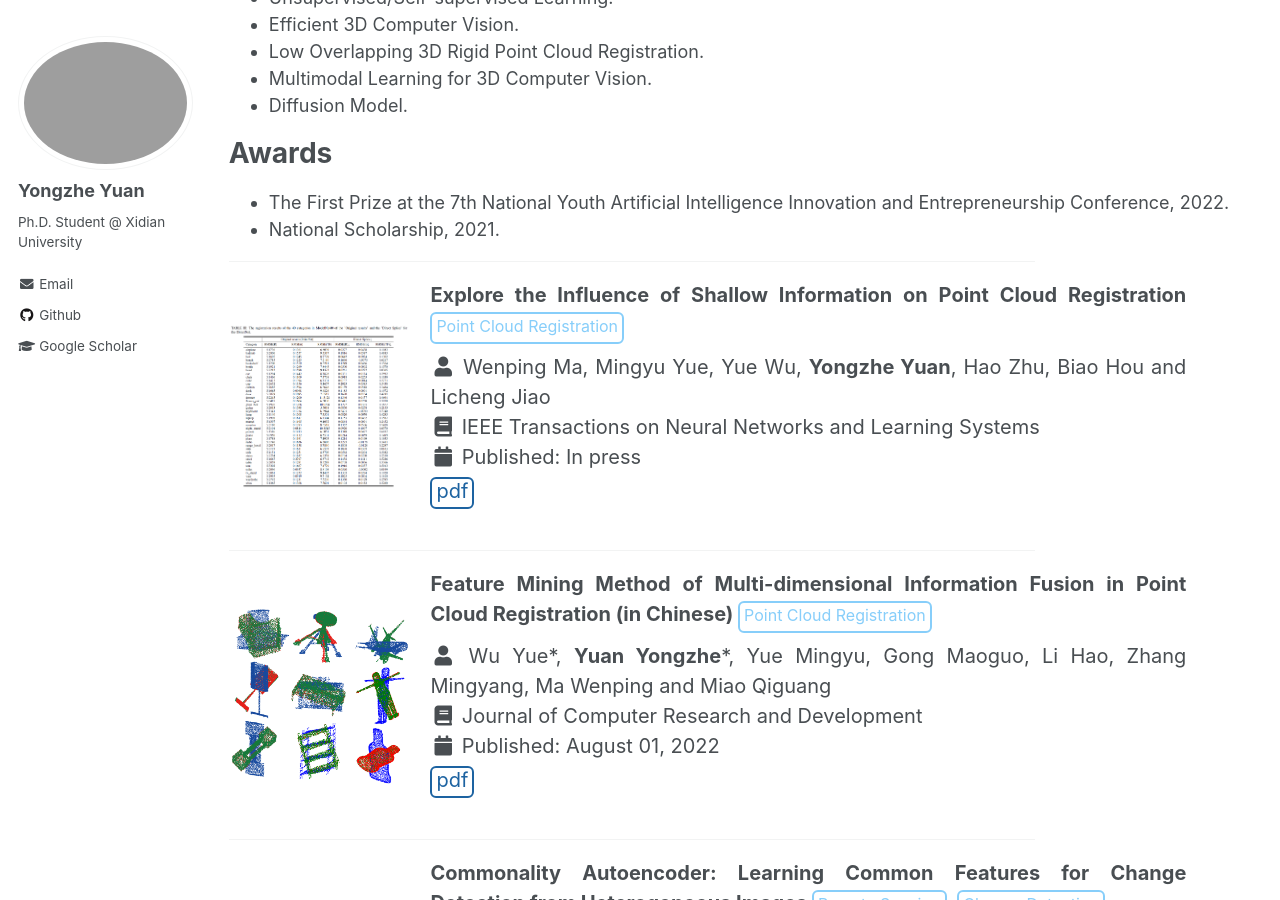
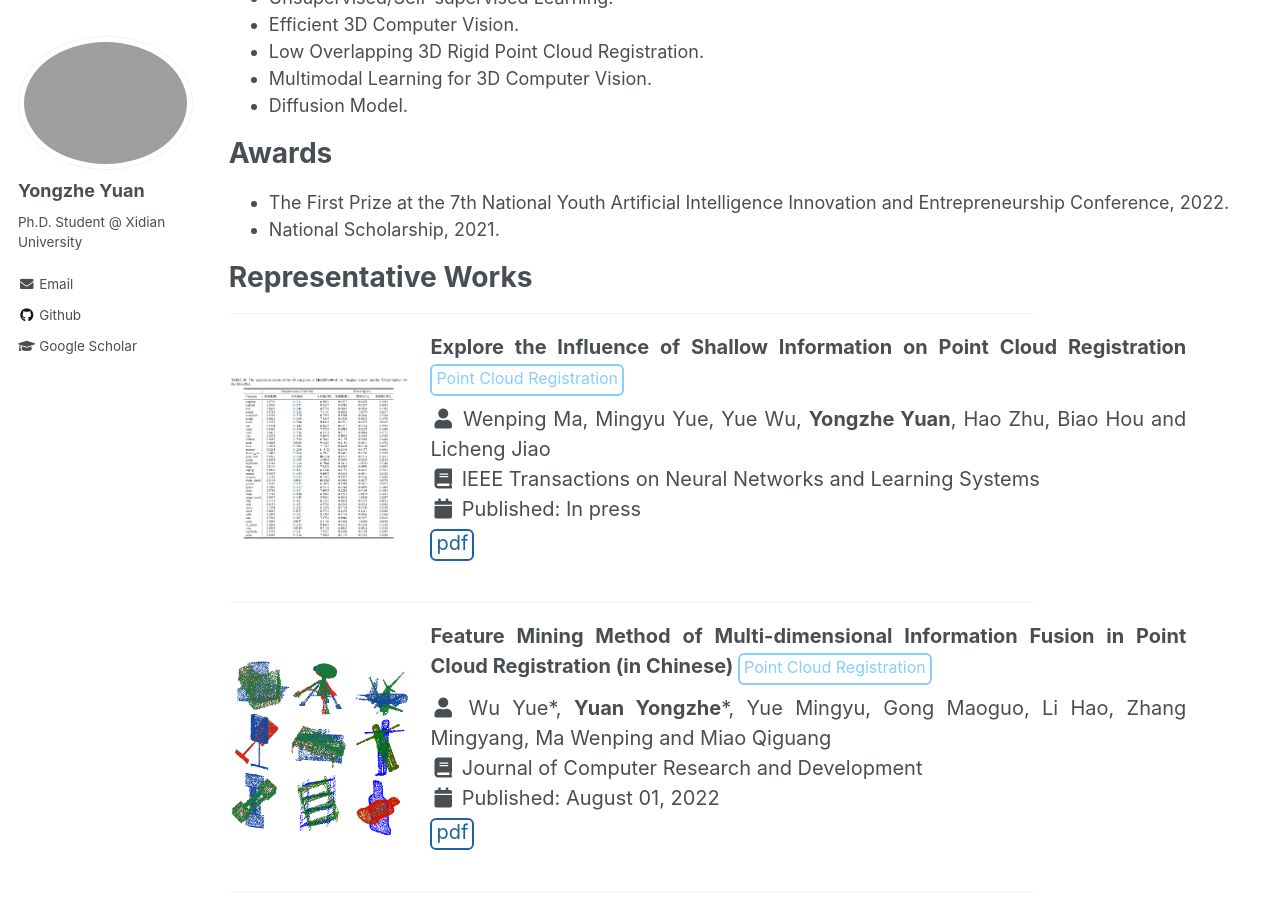
Before and after one commit to YYZMARS/YYZMARS.github.io, a Jekyll site: the page built from _pages/home.md, in a window 1280 px wide and 900 px high, scrolled down 359 px. Built offline with Jekyll 4.4.1, drawn with Linux system fonts in a browser that asks for light colours; a script that is not in the unit is left out.

Commit message:
Update home.md

```diff
--- a/_pages/home.md
+++ b/_pages/home.md
@@ -22,7 +22,10 @@ I am currently pursuing the Ph.D degree advised by [A/Prof. Yue Wu](https://web.
 - The First Prize at the 7th National Youth Artificial Intelligence Innovation and Entrepreneurship Conference, 2022.
 - National Scholarship, 2021.
 
-{% for post in site.publications reversed %} {% include archive-single-pub.html %} {% endfor %}
+<h1>Representative Works</h1>
+{% for post in site.publications reversed %}
+  {% include archive-single-pub.html %}
+{% endfor %}
 <br>
 <br>
 <br>
```
